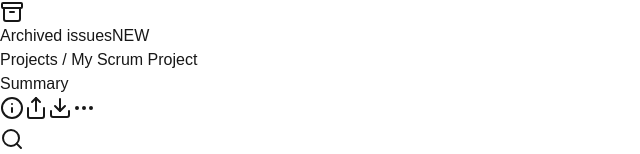
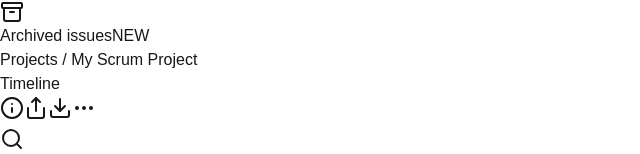
Before and after one commit to marcuapps/jira-like-interface, a Next.js app: page /timeline in a window 1280 px wide. Shown: the part 576-730 px from the top of the page, without its empty margins (0-640 px from the left). Built offline with nearby package versions, Linux system fonts and the light colour scheme.

Commit message:
Change background and title

```diff
--- a/src/app/layout.tsx
+++ b/src/app/layout.tsx
@@ -40,7 +40,7 @@ export default function RootLayout({
       <body
         className={`${geistSans.variable} ${geistMono.variable} antialiased`}
       >
-        <div className="flex min-h-screen bg-gray-100">
+        <div className="flex min-h-screen">
 
           {/* Left Sidebar */}
           <div className="w-64 bg-white border-r border-gray-200 flex-shrink-0">
--- a/src/app/summary/page.tsx
+++ b/src/app/summary/page.tsx
@@ -8,7 +8,7 @@ import TeamWorkload from '@/components/TeamWorkload';
 
 const JiraInterface = () => {
   return (
-    <div className="flex min-h-screen bg-gray-100">
+    <div className="flex min-h-screen">
       {/* Main Content */}
       <div className="flex-1 p-8">
         <div className="mb-8">
--- a/src/app/timeline/page.tsx
+++ b/src/app/timeline/page.tsx
@@ -134,7 +134,7 @@ const Timeline: React.FC<TimelineProps> = ({ projectId }) => {
       <div className="flex justify-between items-center mb-6">
         <div>
           <div className="text-sm text-gray-600 mb-2">Projects / My Scrum Project</div>
-          <h1 className="text-2xl font-medium">Summary</h1>
+          <h1 className="text-2xl font-medium">Timeline</h1>
         </div>
         <div className="flex items-center space-x-4">
           <button className="text-gray-700 hover:text-gray-900">
```
